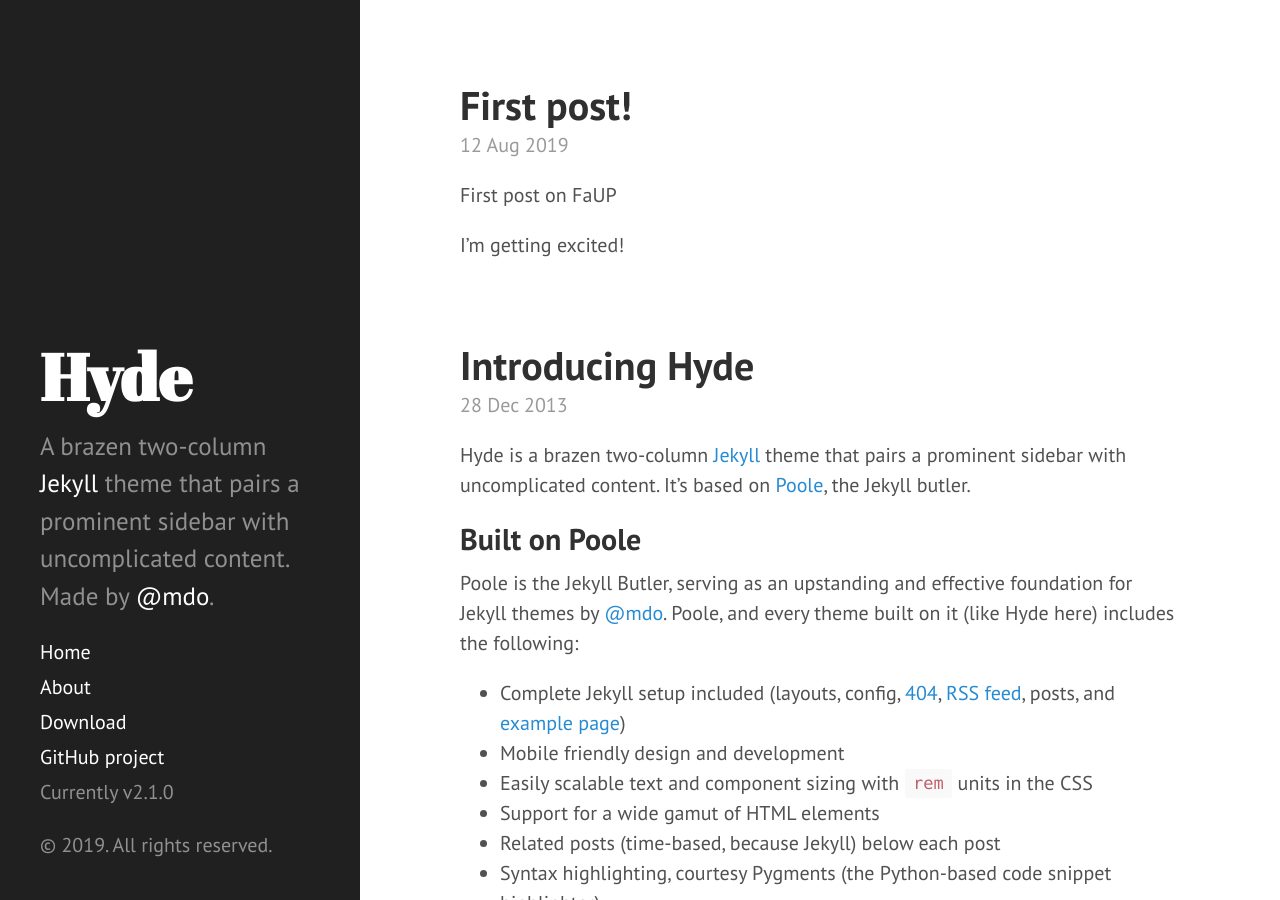
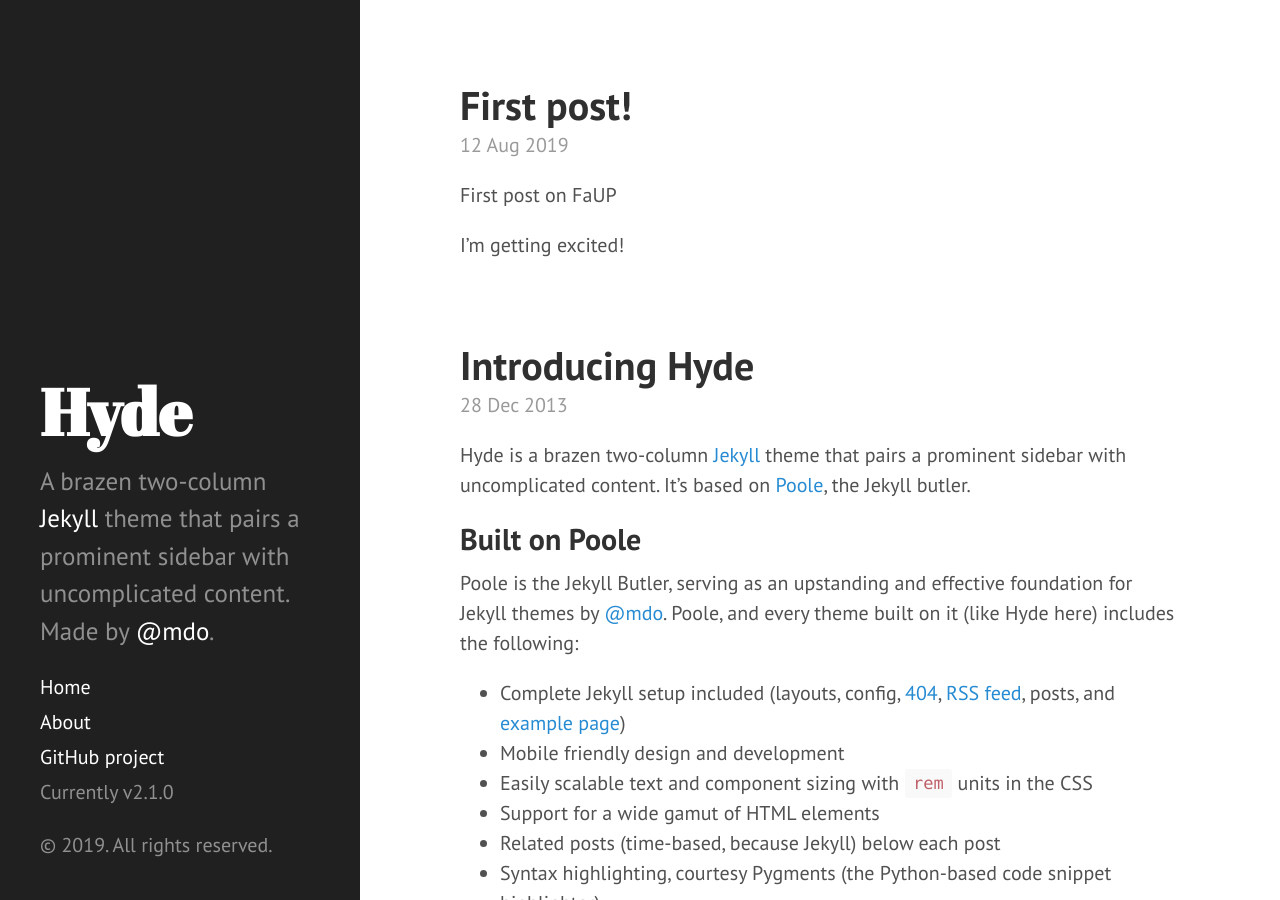
Before and after one commit to FloGom/flogom.github.io, a Jekyll site: the page built from index.html, in a window 1280 px wide and 900 px high. Built offline with Jekyll 4.4.1, drawn with Linux system fonts in a browser that asks for light colours; Markdown is read by kramdown in place of the engine named in the settings; the list of posts is cut into pages by our own code.

```diff
--- a/CNAME
+++ /dev/null
@@ -1 +0,0 @@
-hyde.getpoole.com
--- a/_config.yml
+++ b/_config.yml
@@ -25,4 +25,4 @@ paginate:         5
 version:          2.1.0
 
 github:
-  repo:           https://github.com/poole/hyde
+  repo:           https://github.com/FloGom/flogom.github.io
--- a/_includes/sidebar.html
+++ b/_includes/sidebar.html
@@ -26,7 +26,6 @@
         {% endif %}
       {% endfor %}
 
-      <a class="sidebar-nav-item" href="{{ site.github.repo }}/archive/v{{ site.version }}.zip">Download</a>
       <a class="sidebar-nav-item" href="{{ site.github.repo }}">GitHub project</a>
       <span class="sidebar-nav-item">Currently v{{ site.version }}</span>
     </nav>
```
